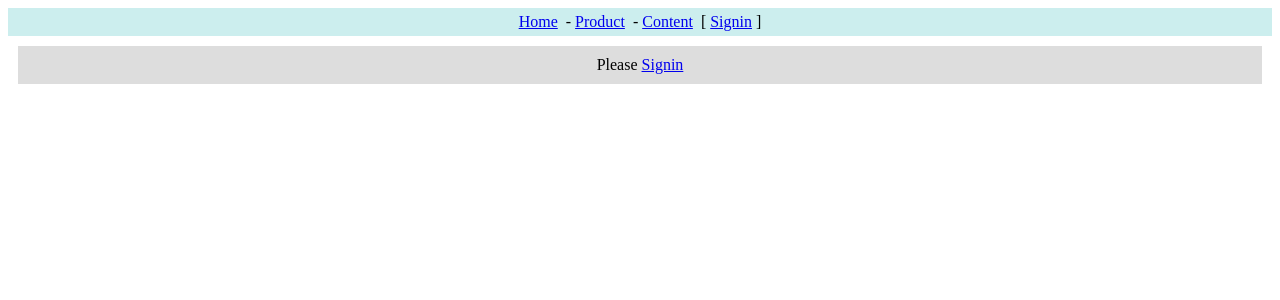
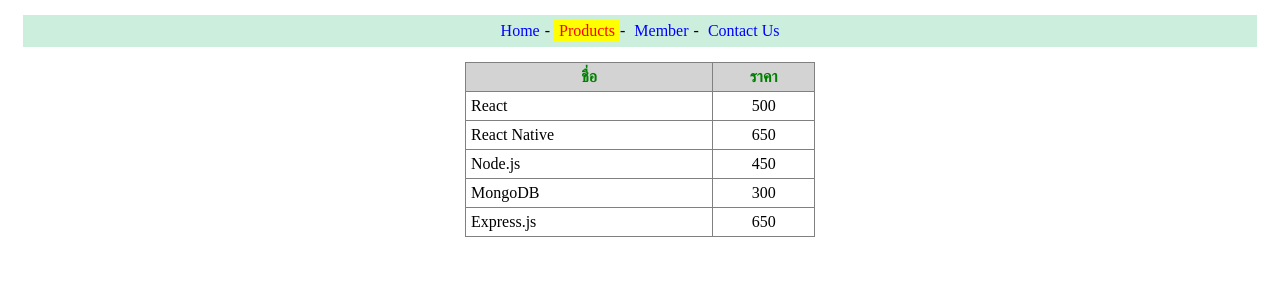
Before and after one commit to jayrboy/app2-component, a React (Create React App) app: page /products in a window 1280 px wide. Shown: the top 300 px of the page. Built offline with nearby package versions, Linux system fonts and the light colour scheme.

Commit message:
Add React Router Dom

```diff
--- a/package.json
+++ b/package.json
@@ -10,6 +10,7 @@
     "@testing-library/user-event": "^13.5.0",
     "react": "^18.2.0",
     "react-dom": "^18.2.0",
+    "react-router-dom": "^6.22.0",
     "react-scripts": "5.0.1",
     "tar": "^6.2.0",
     "web-vitals": "^2.1.4"
--- a/src/App.js
+++ b/src/App.js
@@ -11,14 +11,17 @@ import { useState } from 'react'
 import { userContext } from './components/context/context'
 import HeaderFun from './components/context/HeaderFun'
 import Content2 from './components/context/Content2'
+import { RouterLink, RouterNavLink } from './router/Router'
 
 export default function App() {
   let [user, setUser] = useState('')
 
   return (
     <userContext.Provider value={[user, setUser]}>
-      <HeaderFun />
-      <Content2 />
+      {/* <RouterLink /> */}
+      <RouterNavLink />
+      {/* <HeaderFun />
+      <Content2 /> */}
     </userContext.Provider>
   )
 }
--- /dev/null
+++ b/src/router/Contact.js
@@ -0,0 +1,4 @@
+const Contact = () => {
+  return <div style={{ textAlign: 'center' }}>Contact</div>
+}
+export default Contact
--- /dev/null
+++ b/src/router/Home.js
@@ -0,0 +1,13 @@
+const Home = () => {
+  return (
+    <p style={{ textAlign: 'center' }}>
+      <h3>ยินดีต้อนรับสู่ React Store</h3>
+      รายชื่อ <a href="/products">สินค้า</a> ที่เรามีจำหน่าย
+      <br />
+      แต่ท่านต้องเป็น <a href="/member">สมาชิก</a> จึงจะ สั่งซื้อได้
+      <br />
+      หากมีข้อสงสัย กรุณา <a href="/contact">ติดต่อเรา</a>
+    </p>
+  )
+}
+export default Home
--- /dev/null
+++ b/src/router/Member.js
@@ -0,0 +1,4 @@
+const Member = () => {
+  return <div style={{ textAlign: 'center' }}>Member</div>
+}
+export default Member
--- /dev/null
+++ b/src/router/Navigate.js
@@ -0,0 +1,4 @@
+const Navigate = () => {
+  return <div style={{ textAlign: 'center' }}>Error 404 Not Found</div>
+}
+export default Navigate
--- /dev/null
+++ b/src/router/Product.js
@@ -0,0 +1,29 @@
+/* eslint-disable */
+import './products.css'
+
+const Product = () => {
+  const data = [
+    ['React', 500],
+    ['React Native', 650],
+    ['Node.js', 450],
+    ['MongoDB', 300],
+    ['Express.js', 650],
+  ]
+  return (
+    <table border="1">
+      <tr>
+        <th>ชื่อ</th>
+        <th>ราคา</th>
+      </tr>
+      {data.map((d, i) => {
+        return (
+          <tr key={i}>
+            <td>{d[0]}</td>
+            <td>{d[1]}</td>
+          </tr>
+        )
+      })}
+    </table>
+  )
+}
+export default Product
--- /dev/null
+++ b/src/router/Router.js
@@ -0,0 +1,92 @@
+import { BrowserRouter, Link, NavLink, Routes, Route } from 'react-router-dom'
+import './navlink.css'
+import Home from './Home'
+import Product from './Product'
+import Member from './Member'
+import Contact from './Contact'
+import Navigate from './Navigate'
+
+const RouterLink = () => {
+  const navStyle = {
+    backgroundColor: '#ced',
+    padding: '7px',
+    textAlign: 'center',
+  }
+
+  const linkStyle = {
+    display: 'inline-block',
+    color: 'blue',
+    TextDecoder: 'none',
+  }
+  return (
+    <BrowserRouter>
+      <nav className={navStyle}>
+        <Link to="/" className={linkStyle}>
+          Home
+        </Link>
+        -&nbsp;
+        <Link to="/product" className={linkStyle}>
+          Product
+        </Link>
+        -&nbsp;
+        <Link to="/member" className={linkStyle}>
+          Member
+        </Link>
+        -&nbsp;
+        <Link to="/contact" className={linkStyle}>
+          Contact Us
+        </Link>
+      </nav>
+    </BrowserRouter>
+  )
+}
+
+const RouterNavLink = () => {
+  return (
+    <BrowserRouter>
+      <nav className="nav">
+        <NavLink
+          to="/"
+          className={({ isActive }) => (isActive ? 'active_menu' : 'menu')}
+          style={({ isActive }) => {
+            return { fontWeight: isActive ? 'bold' : '' }
+          }}
+        >
+          Home
+        </NavLink>
+        -&nbsp;
+        <NavLink
+          to="/products"
+          className={({ isActive }) => (isActive ? 'active_menu' : 'menu')}
+        >
+          Products
+        </NavLink>
+        -&nbsp;
+        <NavLink
+          to="/member"
+          className={({ isActive }) => (isActive ? 'active_menu' : 'menu')}
+        >
+          Member
+        </NavLink>
+        -&nbsp;
+        <NavLink
+          to="/contact"
+          className={({ isActive }) => (isActive ? 'active_menu' : 'menu')}
+        >
+          Contact Us
+        </NavLink>
+      </nav>
+      {/* ----------------------- */}
+      <div className="content">
+        <Routes style={{ margin: '20px' }}>
+          <Route path="/" element={<Home />} />
+          <Route path="/products" element={<Product />} />
+          <Route path="/member" element={<Member />} />
+          <Route path="/contact" element={<Contact />} />
+          <Route path="/*" element={<Navigate to="/" />} />
+        </Routes>
+      </div>
+    </BrowserRouter>
+  )
+}
+export { RouterLink, RouterNavLink }
--- /dev/null
+++ b/src/router/navlink.css
@@ -0,0 +1,19 @@
+.nav {
+    background-color: #ced;
+    padding: 7px;
+    text-align: center;
+    margin: 15px;
+}
+
+.menu {       /* สำหรับสถานะ inactive */
+    color: blue;
+    text-decoration: none;
+    padding: 2px 5px;
+}
+
+.active_menu {      /* สำหรับสถานะ active */
+    color: red;
+    background-color: yellow;
+    text-decoration: none;
+    padding: 2px 5px;
+}
--- /dev/null
+++ b/src/router/products.css
@@ -0,0 +1,18 @@
+table {
+    width: 350px;
+    border-collapse: collapse;
+    margin: auto;
+}
+
+th {
+    background-color: lightgray;
+    color: green;
+}
+
+th, td {
+    padding: 5px;
+}
+
+td:nth-child(2) {
+    text-align: center;
+}
```
Also changed, not shown: 2 other files (tests, documents, lock files or other folders).
